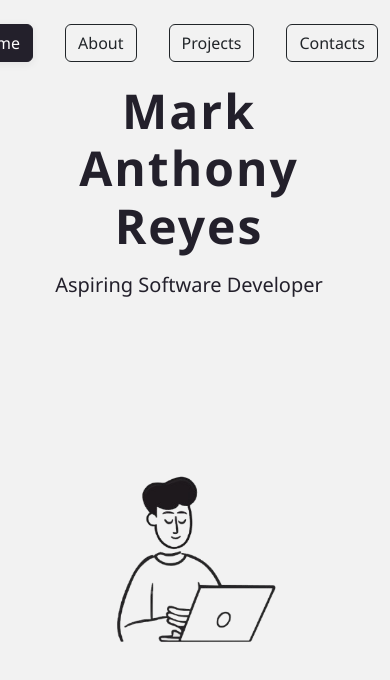
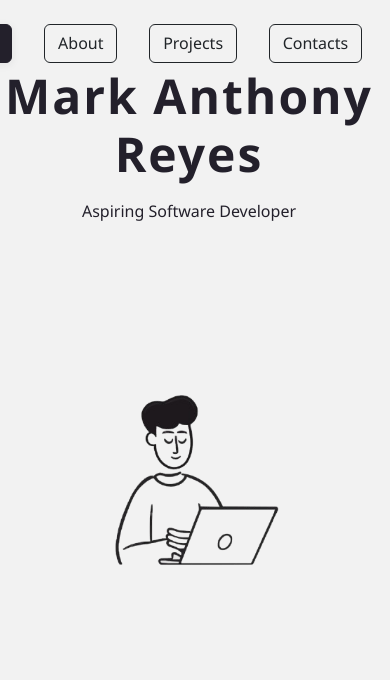
Before and after one commit to Mark-Anthony25/portfolio, a plain HTML site: page index.html in a window 390 px wide. Drawn offline with nearby package versions, Linux system fonts and the light colour scheme; a web font is replaced by a local one.

Commit message:
Add responsive styles for main content and headings in styles.css

```diff
--- a/css/styles.css
+++ b/css/styles.css
@@ -53,9 +53,30 @@ h1.display-4 {
     width: 100%;
     height: auto;
     transition: transform 0.3s ease;
+    display: block;
 }
 
-
+/* Responsive improvements */
+@media (max-width: 992px) {
+    .main-content {
+        padding: 2rem 0;
+        min-height: unset;
+    }
+    .row.w-100.align-items-center {
+        min-height: unset !important;
+    }
+    .col-md-6 {
+        min-height: 250px !important;
+        padding-top: 1.5rem !important;
+        padding-bottom: 1.5rem !important;
+    }
+    h1.display-4 {
+        font-size: 2.2rem;
+    }
+    .fs-5 {
+        font-size: 1.1rem !important;
+    }
+}
 
 @media (max-width: 768px) {
     .main-content {
@@ -69,3 +90,23 @@ h1.display-4 {
         padding-top: 2rem !important;
     }
 }
+
+@media (max-width: 576px) {
+    .main-content {
+        padding: 1rem 0;
+    }
+    .navbar-nav .nav-link, .navbar-nav .btn {
+        font-size: 1rem;
+        margin-right: 1rem;
+        padding: 0.4rem 0.8rem;
+    }
+    h1.display-4 {
+        font-size: 1.4rem;
+    }
+    .fs-5 {
+        font-size: 1rem !important;
+    }
+    .developer-image {
+        max-width: 90vw;
+    }
+}
```
